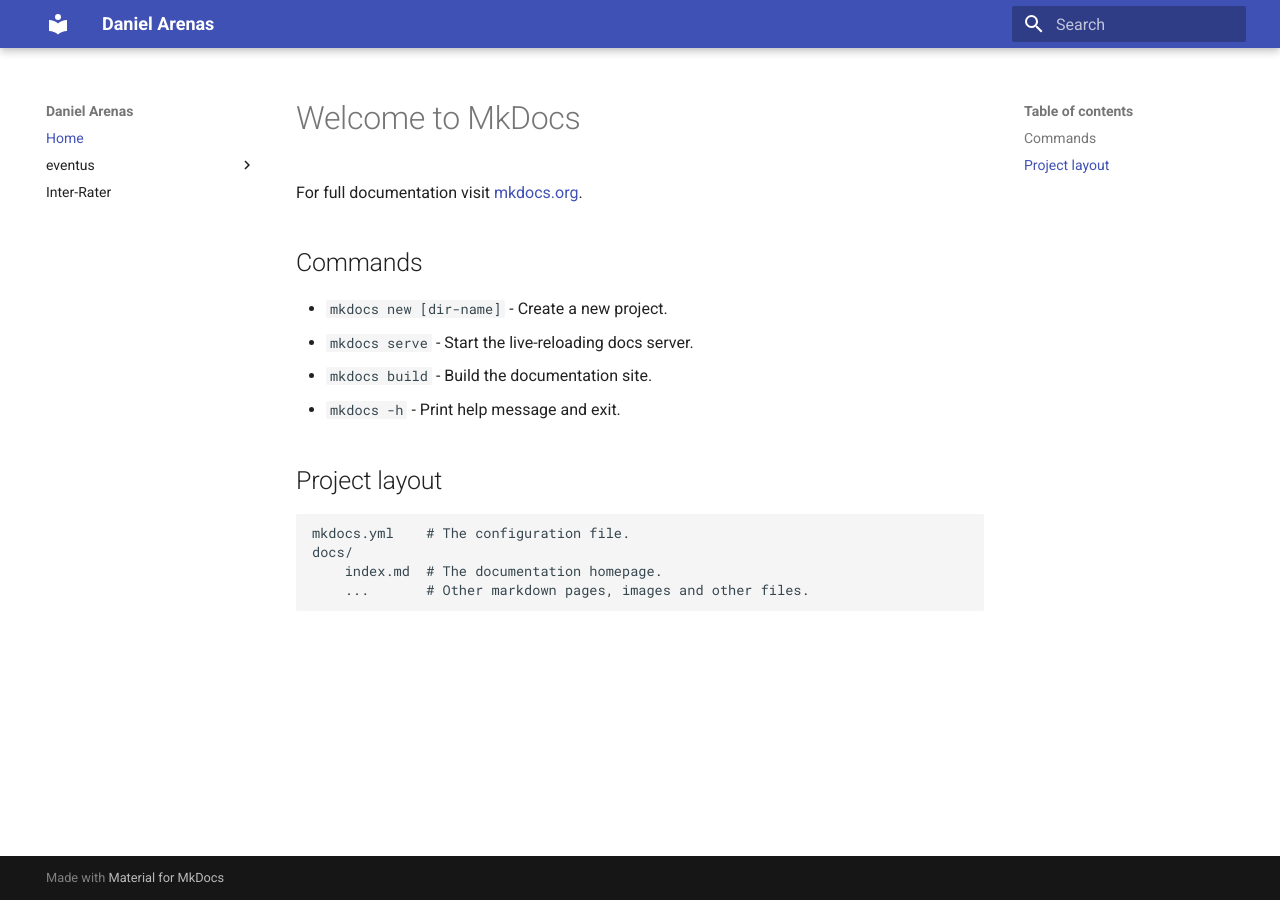
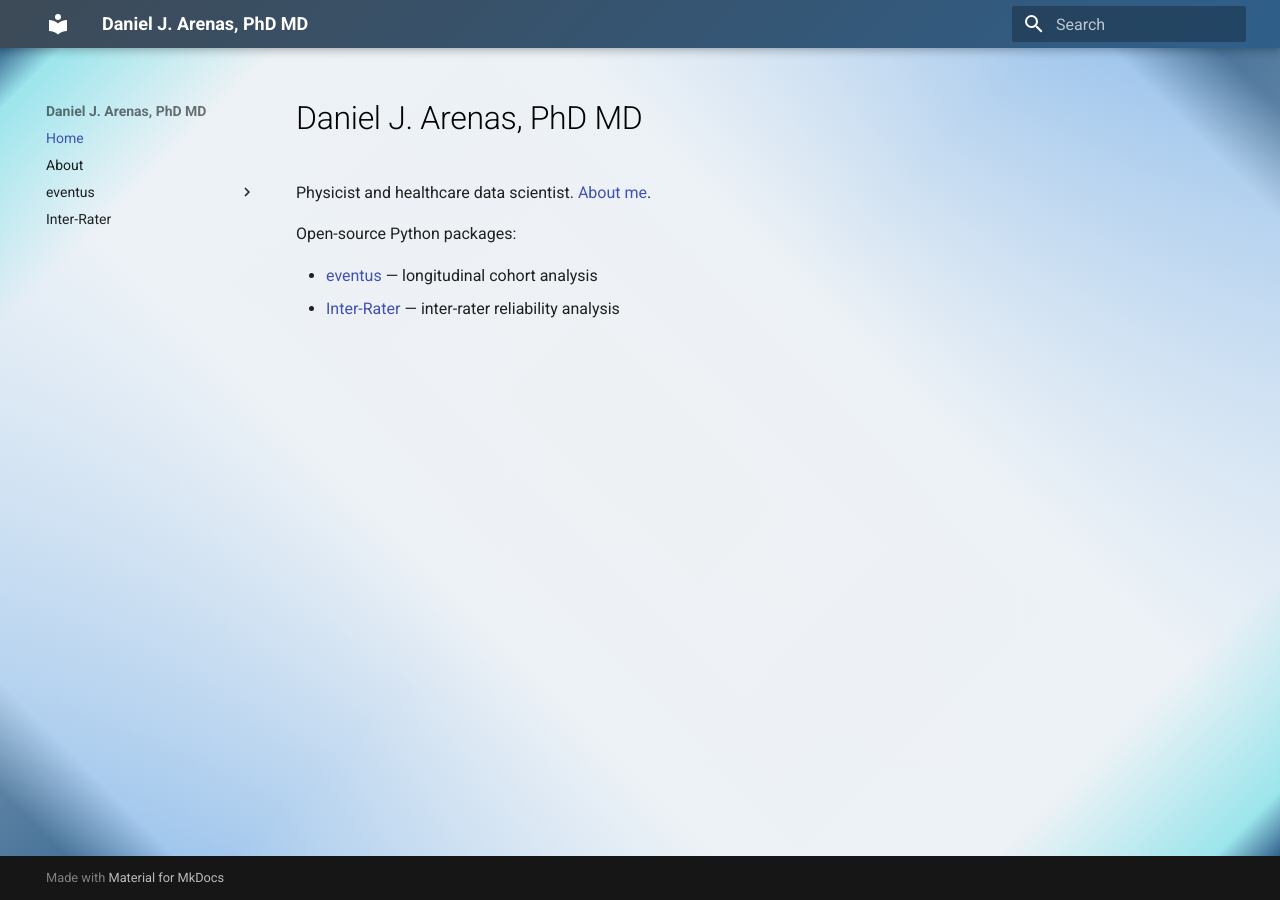
Before and after one commit to djarenas/djarenas.github.io, an MkDocs documentation site: the page built from docs/index.md, in a window 1280 px wide. Built offline with MkDocs 1.6.1 and Material for MkDocs 9.7.7, drawn with Linux system fonts in a browser that asks for light colours.

Commit message:
gradient design for the main page, added eventus landing page

```diff
--- a/docs/index.md
+++ b/docs/index.md
@@ -1,17 +1,8 @@
-# Welcome to MkDocs
+# Daniel J. Arenas, PhD MD
 
-For full documentation visit [mkdocs.org](https://www.mkdocs.org).
+Physicist and healthcare data scientist. [About me](about.md).
 
-## Commands
+Open-source Python packages:
 
-* `mkdocs new [dir-name]` - Create a new project.
-* `mkdocs serve` - Start the live-reloading docs server.
-* `mkdocs build` - Build the documentation site.
-* `mkdocs -h` - Print help message and exit.
-
-## Project layout
-
-    mkdocs.yml    # The configuration file.
-    docs/
-        index.md  # The documentation homepage.
-        ...       # Other markdown pages, images and other files.
+- [eventus](https://github.com/djarenas/eventus) — longitudinal cohort analysis
+- [Inter-Rater](https://github.com/djarenas/inter-rater) — inter-rater reliability analysis
--- /dev/null
+++ b/docs/stylesheets/extra.css
@@ -0,0 +1,25 @@
+.md-header {
+  background: linear-gradient(135deg, #3d4a57, #2f5f8a);
+}
+.md-typeset h1 {
+  /* Page title */
+  color: #2f5f8a;
+}
+.md-typeset h1 {
+  /* Page title */
+  color: black;
+}
+/* Main background */
+.md-main {
+  background:
+    linear-gradient(135deg,  #2f5f8a 2%, #9ce5ec  5%, rgba(236, 242, 247, 0.6) 15%, transparent 50%),
+    linear-gradient(315deg,  #2f5f8a 2%, #9ce5ec  5%, rgba(236, 242, 247, 0.6) 15%, transparent 50%),
+    linear-gradient(45deg,  #2f5f8a 5%, #9cc4ec  10%, rgba(236, 242, 247, 0.6) 35%, transparent 50%),
+    linear-gradient(225deg,  #2f5f8a 5%, #9cc4ec  10%, rgba(236, 242, 247, 0.6) 35%, transparent 50%),
+  #eef1f4;
+  background-attachment: fixed;
+}
+.md-sidebar .md-nav__title {
+  background: transparent;
+  box-shadow: none;
+}
--- a/mkdocs.yml
+++ b/mkdocs.yml
@@ -1,10 +1,18 @@
-site_name: Daniel Arenas
+site_name: Daniel J. Arenas, PhD MD
+extra_css:
+  - stylesheets/extra.css
 theme:
   name: material
-site_url: https://djarenas.github.io/docs/
+  features:
+    # Added so I can have a landing page for eventus before the vignette subpages
+    # Navigation info added in nav section below
+    - navigation.indexes
+site_url: https://djarenas.github.io/
 nav:
   - Home: index.md
+  - About: about.md
   - eventus:
+      - eventus/index.md
       - Cleaning: eventus/chapter_01_cleaning/vignette_01_cleaning.md
       - Descriptor aggregation: eventus/chapter_02_descriptor_aggregation/vignette_02_descriptor_aggregation.md
       - Stay duration: eventus/chapter_03_duration/vignette_03_stay_duration.md
```
Also changed, not shown: docs/about.md (added, +9 -0 lines), docs/eventus/index.md (added, +368 -0 lines), index.html (deleted, +0 -10 lines).
